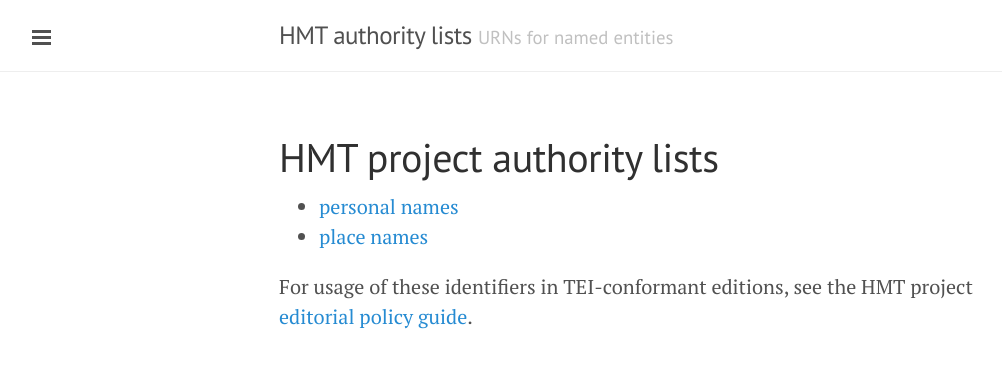
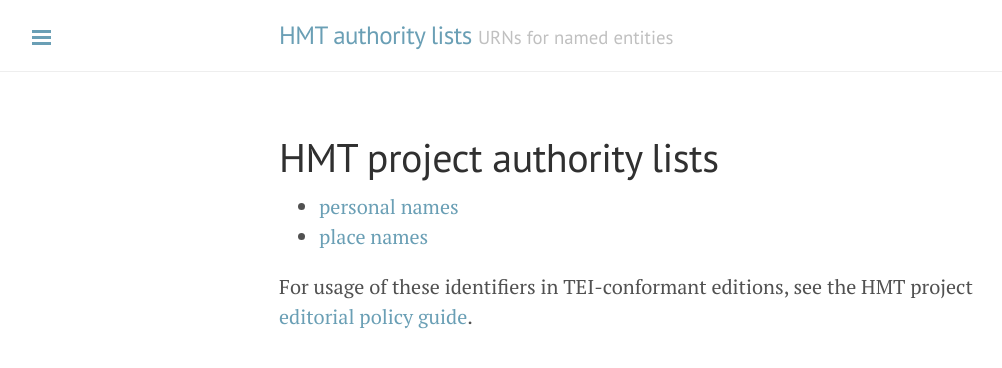
Before and after one commit to homermultitext/hmt-authlists, a Jekyll site: the page built from index.md, in a window 1280 px wide. Shown: the top 368 px of the page, without its empty margins (1-1003 px from the left). Built offline with Jekyll 4.4.1, drawn with Linux system fonts in a browser that asks for light colours; Markdown is read by kramdown in place of the engine named in the settings.

Commit message:
Standardize styling

```diff
--- a/_config.yml
+++ b/_config.yml
@@ -1,8 +1,8 @@
 # Dependencies
-kramdown:
-  input: GFM
-#markdown: redcarpet
 
+markdown: redcarpet
+redcarpet:
+ extensions: ["fenced_code_blocks", "autolink", "tables"]
 highlighter: pygments
 
 #:         true
--- a/_layouts/default.html
+++ b/_layouts/default.html
@@ -3,7 +3,7 @@
 
   {% include head.html %}
 
-  <body>
+  <body  class="theme-base-0d">
 
     {% include sidebar.html %}
 
```
Also changed, not shown: README.md (added).
